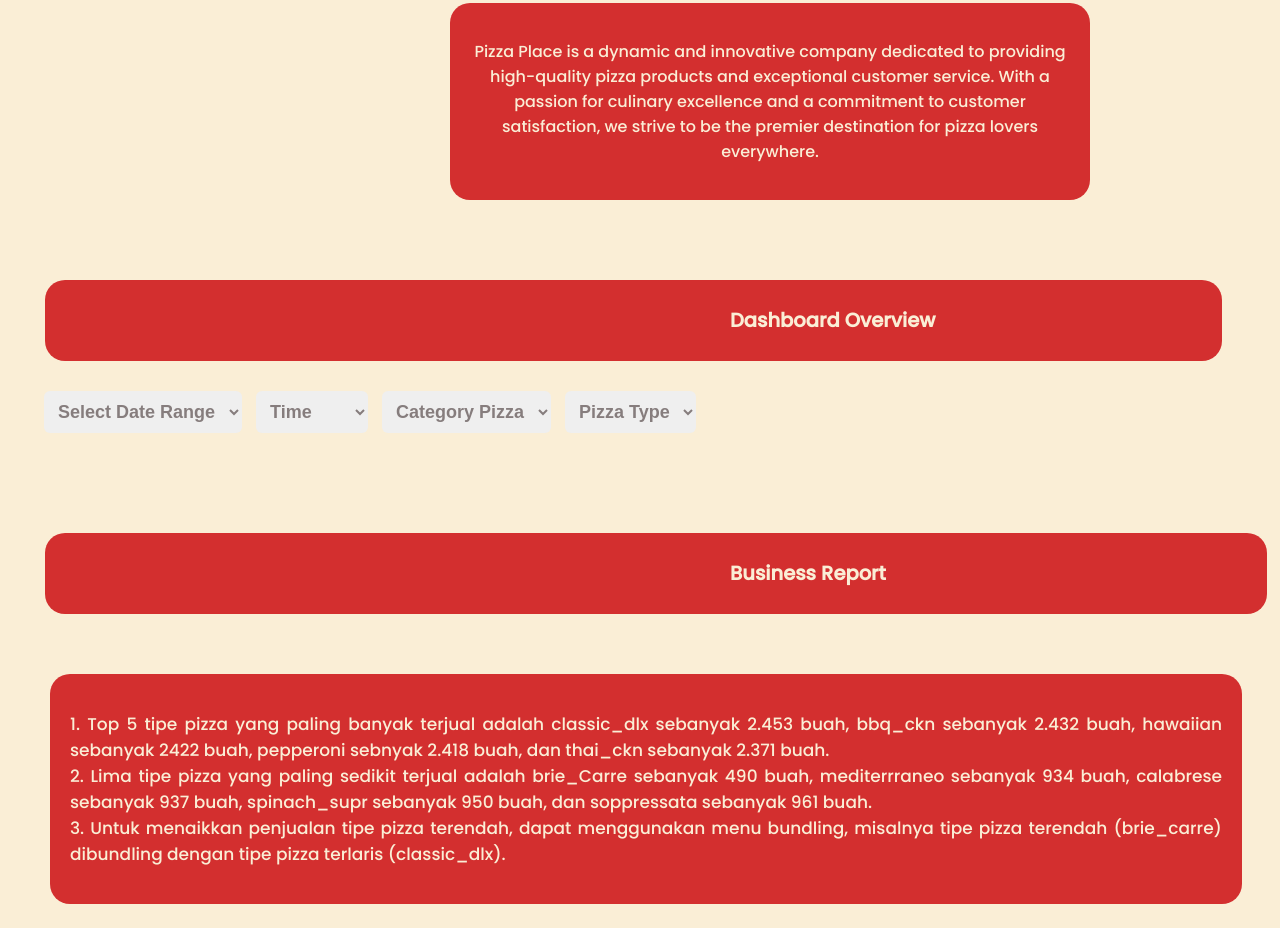
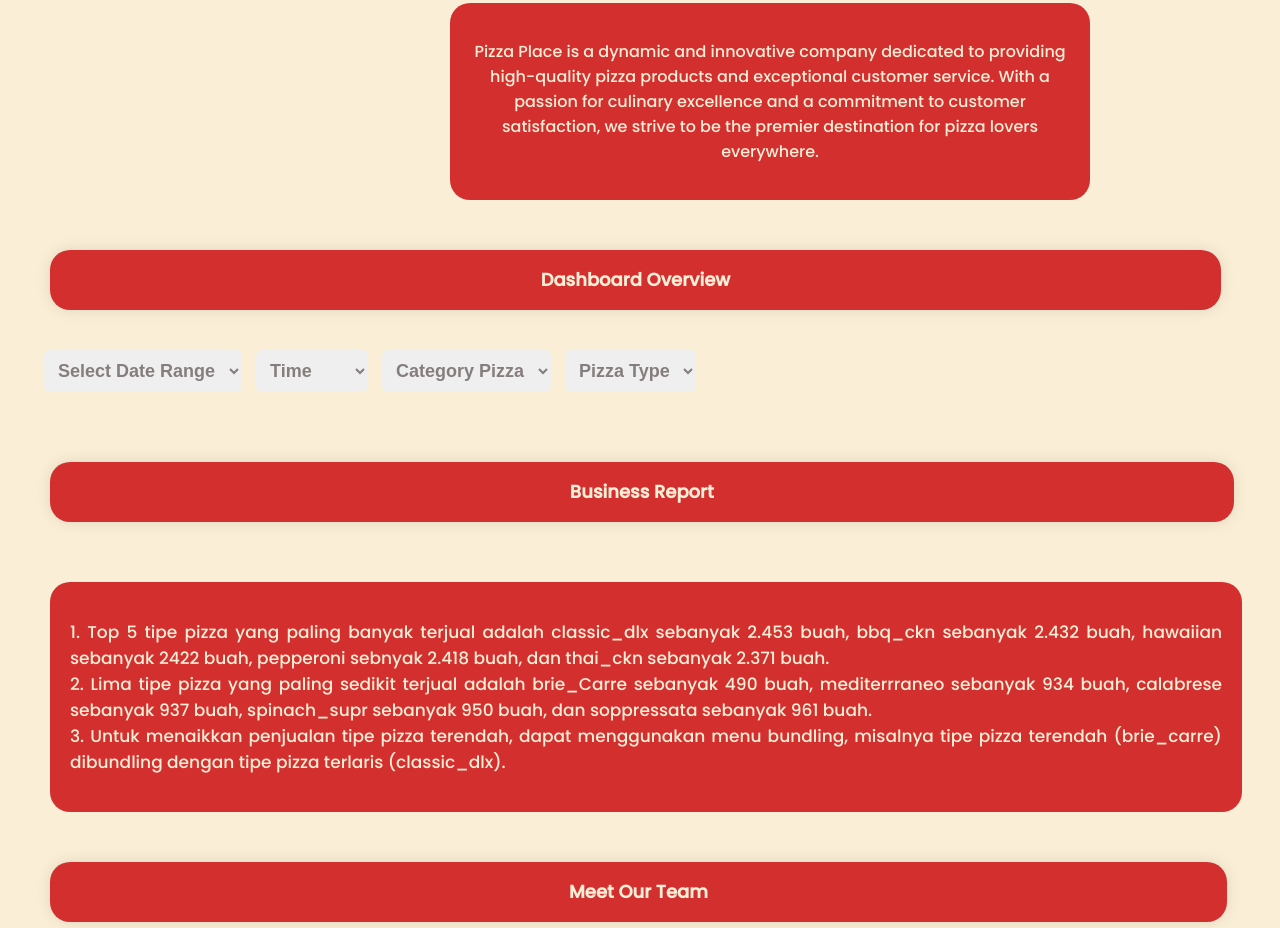
Before and after one commit to Kampus-Merdeka-Software-Engineering/km-feb24-surabaya-21, a plain HTML site: page index.html in a window 1280 px wide. Shown: the part 712-1640 px from the top of the page. Drawn offline with Linux system fonts and the light colour scheme.

Commit message:
update_web_again
updating

```diff
--- a/css/style.css
+++ b/css/style.css
@@ -114,54 +114,66 @@ nav ul li a:hover{
 }
 .dashboard-header{
     display: flex;
-    justify-content: space-between;
+    justify-content: center;
     align-items: center;
     background-color: #D32F2F;
+    margin-bottom: 10px;
     border-radius: 20px;
     color: #FAEED6;
-    font-size: 13px;
+    font-size: 12px;
+    font-weight: bold;
+    padding: 10px 35px;
+    width: 89.5%;
+    height: 40px;
+    margin-top: 50px;
+    box-shadow: 0 0 15px rgba(0, 0, 0, 0.1);
+    margin-left: 50px;
+}
+.dashboard-header h1{
+    justify-content: center;
+    text-align: center;
+}
+.business-header{
+    display: flex;
+    justify-content: center;
+    align-items: center;
+    background-color: #D32F2F;
+    margin-bottom: 10px;
+    border-radius: 20px;
+    color: #FAEED6;
+    font-size: 12px;
+    font-weight: bold;
+    padding: 10px 35px;
+    width: 87%;
+    height: 40px;
+    margin-top: 50px;
+    box-shadow: 0 0 15px rgba(0, 0, 0, 0.1);
+    margin-left: 50px;
+}
+.business-header h1{
+    justify-content: center;
+    text-align: center;
+}
+.team-header{
+    display: flex;
+    justify-content: center;
+    align-items: center;
+    background-color: #D32F2F;
+    margin-bottom: 10px;
+    border-radius: 20px;
+    color: #FAEED6;
+    font-size: 12px;
     font-weight: bold;
     padding: 10px 35px;
     width: 90%;
-    margin-top: 80px;
-    margin-left: 45px;
-}
-.dashboard-header h1{
-    margin-left: 650px;
-}
-.business-header{
-    display: flex;
-    justify-content: space-between;
-    background-color: #D32F2F;
-    border-radius: 20px;
-    align-items: center;
-    color: #FAEED6;
-    font-size: 13px;
-    font-weight: bold;
-    padding: 10px 35px;
-    width: 90%;
-    margin-top: 80px;
-    margin-left: 45px;
-}
-.business-header h1{
-    margin-left: 650px;
-}
-.team-header{
-    display: flex;
-    justify-content: space-between;
-    align-items: center;
-    background-color: #D32F2F;
-    border-radius: 20px;
-    color:#FAEED6;
-    font-size: 13px;
-    font-weight: bold;
-    padding: 10px 35px;
-    width: 90%;
-    margin-top: 80px;
-    margin-left: 45px;
+    height: 40px;
+    margin-top: 50px;
+    box-shadow: 0 0 15px rgba(0, 0, 0, 0.1);
+    margin-left: 50px;
 }
 .team-header h1{
-    margin-left: 650px;
+    justify-content: center;
+    text-align: center;
 }
 .filter{
     display: flex;
@@ -318,8 +330,6 @@ footer h2{
       flex-direction: column;
       align-items: center;
       justify-content: space-between;
-      background-size: cover;
-      background-repeat: inherit;
     }
    .icon {
     display: none;
@@ -346,15 +356,13 @@ footer h2{
       margin-left: 30px;
       margin-top: 50px;
     }
-   .dashboard-header{
-    align-items: center;
+    .dashboard-header{
         justify-content: center;
-        width: 400px;
-        margin-left: 30px;
+        margin-left: 80px;
+        width: 100%;
     }
-   .dashboard-header h1 {
-      margin-left: 20px;
-      text-align: center;
+    .dashboard-header h1{
+        text-align:center ;
     }
     .business-header{
         justify-content: center;
@@ -367,7 +375,8 @@ footer h2{
     .team-header{
         justify-content: center;
         text-align: center;
-        margin-left: 30px;
+        margin-left: 80px;
+        width: 100%;
     }
     .team-header h1{
         margin-left: 20px;
--- a/index.html
+++ b/index.html
@@ -22,7 +22,7 @@
                 <label for="check" class="check-button">
                     <i class='fas fa-bars'></i>
                 </label>
-                <ul>
+                <ul class="nav-list">
                     <li><a href="#home">Home</a></li>
                     <li><a href="#dashboard">Dashboard</a></li>
                     <li><a href="#business">Business Report</a></li>
@@ -167,5 +167,6 @@
             <h2>Copyright &copy; 2015, Team 21 Surabaya</h2>
         </footer>
     </div>
+    <script src="javascript/script.js"></script>
 </body>
 </html>
--- /dev/null
+++ b/javascript/script.js
@@ -0,0 +1,11 @@
+// JavaScript to close the navbar when a link is clicked
+document.addEventListener('DOMContentLoaded', (event) => {
+    const navLinks = document.querySelectorAll('#nav-list li a');
+    const checkbox = document.getElementById('check');
+
+    navLinks.forEach(link => {
+      link.addEventListener('click', () => {
+        checkbox.checked = false;
+      });
+    });
+  });
```
